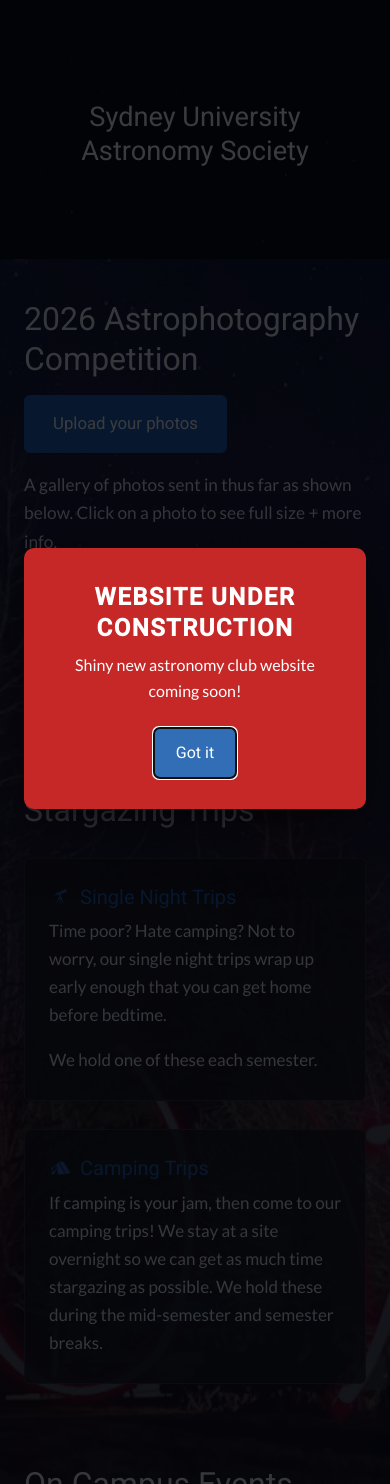
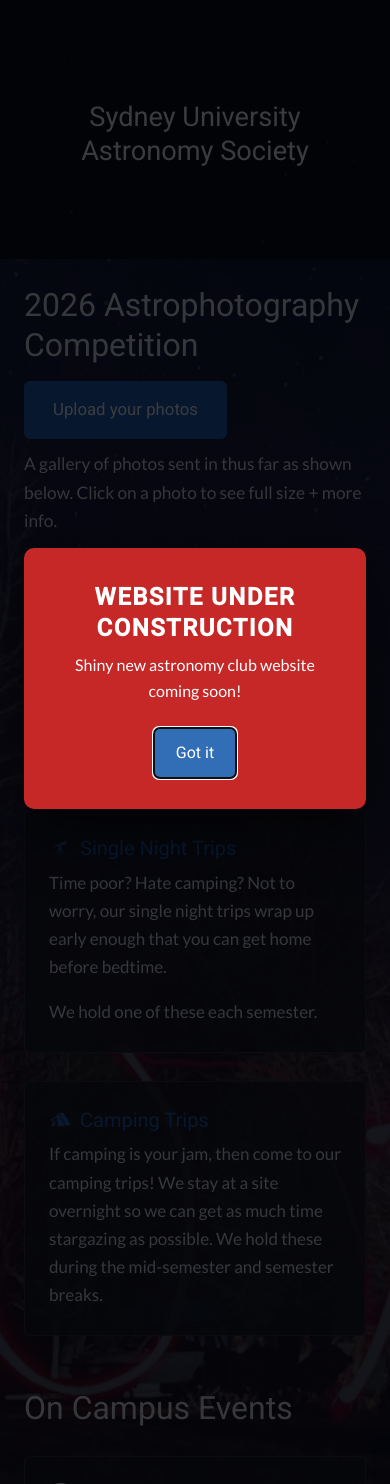
Before and after one commit to USYD-Astro/USYD-Astro, a PHP site: page / in a window 390 px wide. Shown: the part 127-1611 px from the top of the page. Run offline with PHP 8.4, Linux system fonts and the light colour scheme; data that the repository does not hold is empty; some libraries are stand-ins or nearby versions.

Commit message:
Reduce the gap between home page sections to 65%
Sections carried 56px of padding each side -- 40px on a narrow window -- which
stacked into a 112px break between one section and the next. Scale that and the
two join overrides by the same factor so the rhythm stays proportional: 36.4px,
26px and 11.7px.

🤖 Generated with Codebuff
Co-Authored-By: Codebuff <noreply@codebuff.com>

```diff
--- a/assets/css/style.css
+++ b/assets/css/style.css
@@ -323,7 +323,7 @@ p {
 /* ---------- generic sections -------------------------------------------- */
 
 .section {
-  padding: 56px 0;
+  padding: 36.4px 0;
 }
 
 .section--wash {
@@ -331,7 +331,7 @@ p {
 }
 
 /* A section that directly continues the one above it, rather than starting a
-   new topic. Two stacked sections carry 56px of padding on each side of the
+   new topic. Two stacked sections carry 36.4px of padding on each side of the
    join, which reads as a deliberate break; here the join is a line of prose
    and nothing more.
 
@@ -345,7 +345,7 @@ p {
 /* The other side of that same join, and the same reason for the doubled
    class. */
 .section.section--intro {
-  padding-bottom: 18px;
+  padding-bottom: 11.7px;
 }
 
 /* The gallery band's own photo moved to the fixed page backdrop (see
@@ -1743,7 +1743,7 @@ p {
   }
 
   .section {
-    padding: 40px 0;
+    padding: 26px 0;
   }
 
   .site-foot__inner {
```
